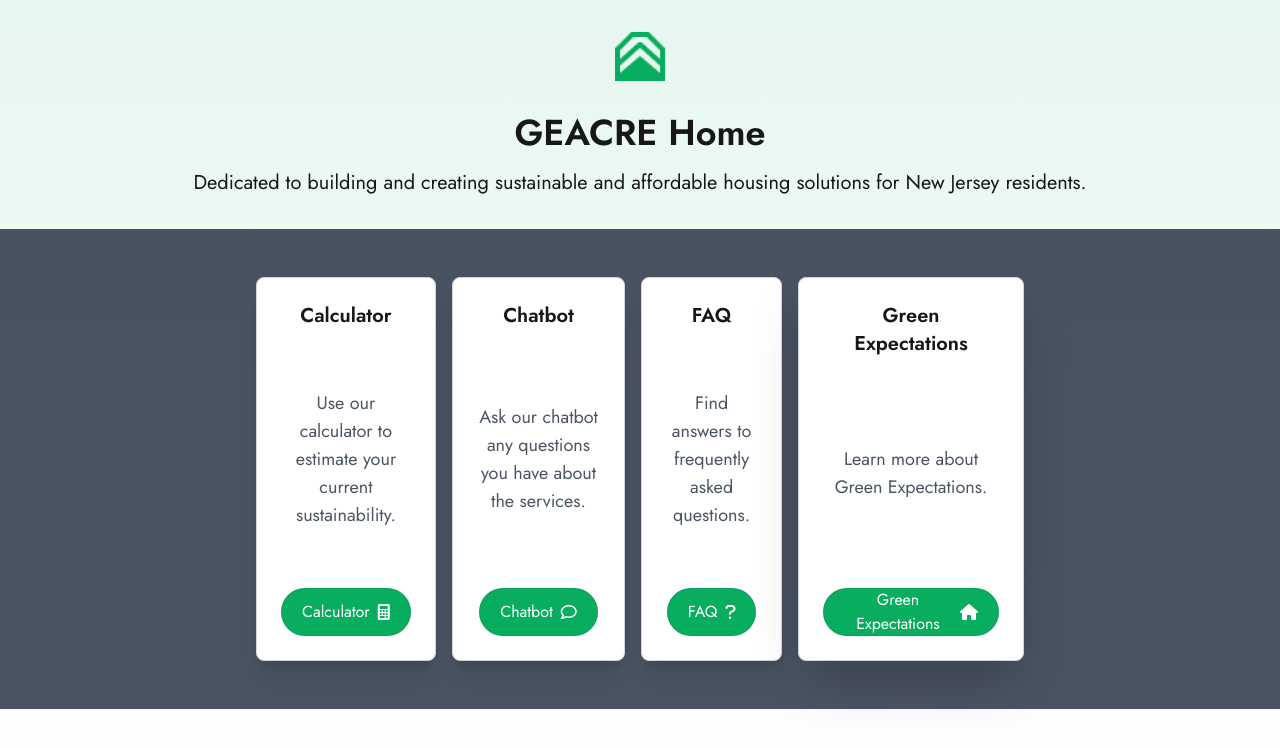
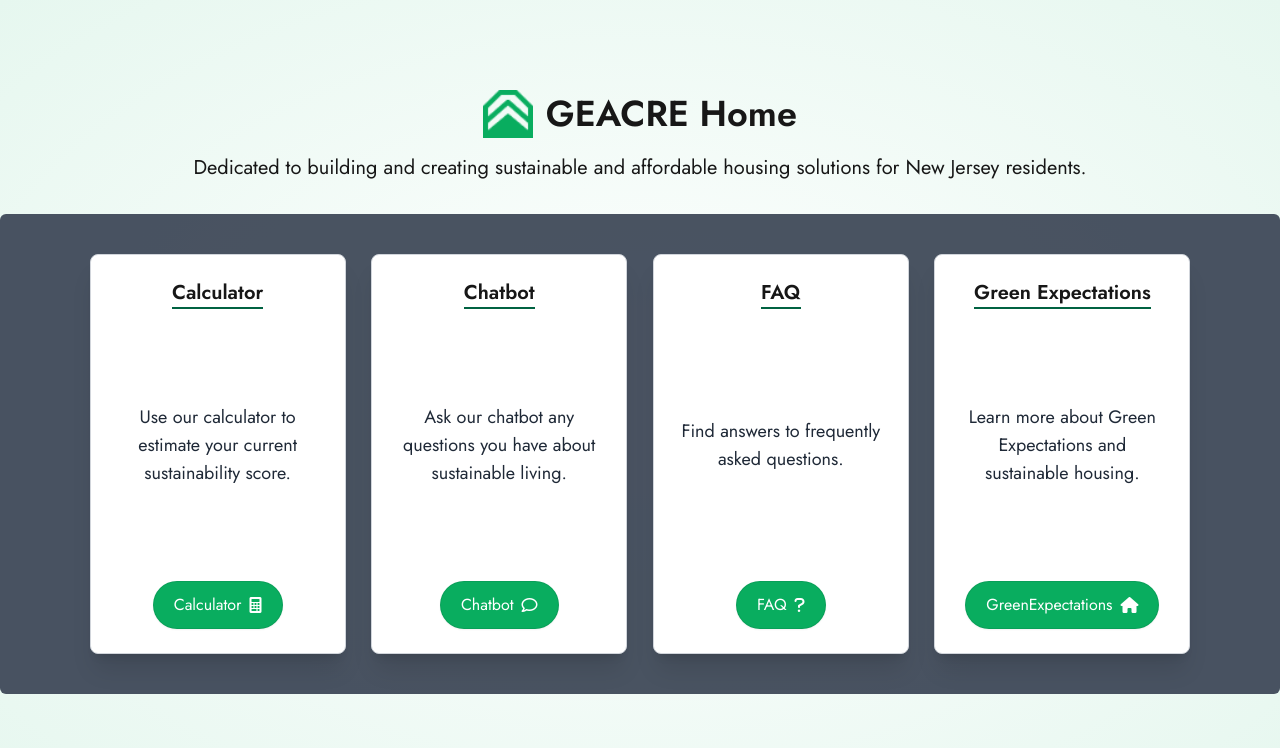
Before and after one commit to samm-47/CAPST, a Next.js app: page / in a window 1280 px wide. Shown: the top 748 px of the page. Built offline with nearby package versions, Linux system fonts and the light colour scheme.

Commit message:
Reformatted code for home page and added small UI changes
Moved home page CSS styles to ./globals.css
Tweaked UI including element size, style, font color for accessiblity
Added dynamic margins/spacing between elements using gap - [vw/vh] attribute

```diff
--- a/app/globals.css
+++ b/app/globals.css
@@ -45,7 +45,82 @@ input[type=number] {
     -moz-appearance: textfield;
 }
 
-/* Default background for content page */
+/*
+Home Page
+*/
+
+/* Background of home page */
+.home-page-bg {
+  display: flex;
+  flex-direction: column;
+  align-items: center;
+  justify-content: center;
+  height: 100vh;
+  gap: 2vh;
+  background: radial-gradient(ellipse, #FFFFFF, var(--mint-green));
+}
+
+/* Gray navigation ribbon */
+.nav-ribbon-body {
+  display: flex;
+  height: 60vh;
+  width: 100vw;
+  flex-direction: row;
+  align-items: center;
+  justify-content: center;
+  gap: 2vw;
+  @apply bg-[rgba(55,65,81,0.90)] rounded-md
+}
+
+/* Card with white background on navigation ribbon */
+.nav-ribbon-card {
+  height: 50vh;
+  width: 20vw;
+  display: flex;
+  flex-direction: column;
+  align-items: center;
+  justify-content: space-between;
+  @apply bg-white border border-gray-300 shadow-xl rounded-lg p-6 text-center
+}
+
+/* Title of navigation ribbon card */
+.nav-ribbon-card-title {
+  @apply text-xl font-semibold mb-4 border-b-2 border-coffee-green
+}
+
+/* Caption of navigation ribbon card */
+.nav-ribbon-card-caption {
+  @apply text-lg text-gray-800 mb-4
+}
+
+/* Button on navigation ribbon card */
+.nav-ribbon-card-button {
+  @apply bg-greenify-button-green rounded-full shadow-sm border border-solid border-black/[.08] transition-colors flex items-center justify-center text-white text-sm sm:text-base h-10 sm:h-12 px-4 sm:px-5 hover:bg-coffee-green;
+}
+/* End of Home Page */
+
+
+/*
+Default Elements
+*/
+
+/* Centered flex column */
+.flex-col-centered {
+  display: flex;
+  flex-direction: column;
+  align-items: center;
+  justify-content: center;
+}
+
+/* Centered flex column */
+.flex-row-centered {
+  display: flex;
+  flex-direction: row;
+  align-items: center;
+  justify-content: center;
+}
+
+/* Default page background with vertical mintgreen->white gradient */
 .default-page-bg {
   display: flex;
   min-height: 100vh;
@@ -54,6 +129,7 @@ input[type=number] {
   justify-content: center;
   background: linear-gradient(to bottom, var(--mint-green), #FFFFFF);
 }
+/* End of Default Elements */
 
 /*
 Navigation Bar
@@ -79,7 +155,4 @@ Navigation Bar
 .green-expectations-us-link {
   @apply font-bold text-sm uppercase tracking-wider text-black hover:text-coffee-green;
 }
-
-/*
-End of Navigation Bar
-*/
+/* End of Navigation Bar */
--- a/app/page.tsx
+++ b/app/page.tsx
@@ -5,8 +5,10 @@ import Link from 'next/link';
 
 export default function Home() {
   return (
-    <div className="min-h-screen grid grid-rows-[auto_1fr_auto] gap-8 pb-12 bg-gradient-to-b from-mint-green to-[#FFFFFF]">
-      <main className="flex flex-col gap-8 row-start-2 items-center">
+    <div>
+      <div className="home-page-bg">
+        <div className="flex-col-centered gap-[2vh]">
+          <div className="flex-row-centered gap-[1vw]">
             {/* Green Expectations Logo Image */}
               <Image
                 className="object-cover"
@@ -17,81 +19,92 @@ export default function Home() {
                 height={50}
                 priority
               />
-        <div className="list-inside list-decimal text-sm text-center sm:text-center font-[family-name:var(--font-geist-mono)]">
               <h1 className="text-4xl font-semibold">GEACRE Home</h1>
-          <p className="text-xl mt-4">Dedicated to building and creating sustainable and affordable housing solutions for New Jersey residents.</p>
           </div>
 
-         {/* Ribbon Section */}
-        <div className="w-full bg-[rgba(55,65,81,0.90)] py-8 sm:py-12">{/* Gray ribbon across middle */}
-          <div className="flex gap-4 flex-col sm:flex-row items-center justify-center">
+          <div>
+              <p className="text-xl">Dedicated to building and creating sustainable and affordable housing solutions for New Jersey residents.</p>
+          </div>
+        </div>
 
+        <div className="nav-ribbon-body mt-[2vh]">
           {/* Card for Calculator */}
-            <div className="ml-64 h-48 md:h-64 lg:h-96 bg-white border border-gray-300 shadow-xl rounded-lg p-6 text-center flex flex-col justify-between items-center">
-              <h2 className="text-xl font-semibold mb-4">Calculator</h2>
-              <p className="text-lg text-gray-600 mb-4">
-                Use our calculator to estimate your current sustainability.
+            <div className="nav-ribbon-card">
+              <h2 className="nav-ribbon-card-title">
+                Calculator
+              </h2>
+              <p className="nav-ribbon-card-caption">
+                Use our calculator to estimate your current sustainability score.
               </p>
               {/* Link to the Calculator page */}
               <Link
                 href="/calculator"
-                className="bg-greenify-button-green rounded-full shadow-sm border border-solid border-black/[.08] transition-colors flex items-center justify-center text-white text-sm sm:text-base h-10 sm:h-12 px-4 sm:px-5 hover:bg-coffee-green"
+                className="nav-ribbon-card-button"
               >
                 Calculator
                 <i className="ml-2 fa-solid fa-calculator"></i>
               </Link>
             </div>
+
           {/* Card for Chatbot */}
-            <div className="h-48 md:h-64 lg:h-96 bg-white border border-gray-300 shadow-xl rounded-lg p-6 text-center flex flex-col justify-between items-center">
-              <h2 className="text-xl font-semibold mb-4">Chatbot</h2>
-              <p className="text-lg text-gray-600 mb-4">
-                Ask our chatbot any questions you have about the services.
+            <div className="nav-ribbon-card">
+                <h2 className="nav-ribbon-card-title">
+                  Chatbot
+                </h2>
+                <p className="nav-ribbon-card-caption">
+                  Ask our chatbot any questions you have about sustainable living.
                 </p>
                 {/* Link to the Chatbot page */}
                 <Link
                   href="/chatbot"
-                className="bg-greenify-button-green rounded-full shadow-sm border border-solid border-black/[.08] transition-colors flex items-center justify-center text-white text-sm sm:text-base h-10 sm:h-12 px-4 sm:px-5 hover:bg-coffee-green"
+                  className="nav-ribbon-card-button"
                 >
                   Chatbot
                   <i className="ml-2 fa-regular fa-comment"></i>
                 </Link>
               </div>
+
             {/* Card for FAQ */}
-            <div className="h-96 bg-white border border-gray-300 shadow-xl rounded-lg p-6 text-center flex flex-col justify-between items-center">
-              <h2 className="text-xl font-semibold mb-4">FAQ</h2>
-              <p className="text-lg text-gray-600 mb-4">
+              <div className="nav-ribbon-card">
+                <h2 className="nav-ribbon-card-title">FAQ</h2>
+                <p className="nav-ribbon-card-caption">
                   Find answers to frequently asked questions.
                 </p>
                 {/* Link to the FAQ page */}
                 <Link
                   href="/faq"
-                className="bg-greenify-button-green rounded-full shadow-sm border border-solid border-black/[.08] transition-colors flex items-center justify-center text-white text-sm sm:text-base h-10 sm:h-12 px-4 sm:px-5 hover:bg-coffee-green"
+                  className="nav-ribbon-card-button"
                 >
                   FAQ
                   <i className="ml-2 fa-solid fa-question"></i>
                 </Link>
               </div>
+
             {/* Card for Green Expectations */}
-            <div className="mr-64 h-96 bg-white border border-gray-300 shadow-2xl rounded-lg p-6 text-center flex flex-col justify-between items-center">
-              <h2 className="text-xl font-semibold mb-4">Green Expectations</h2>
-              <p className="text-lg text-gray-600 mb-4">
-                Learn more about Green Expectations.
+              <div className="nav-ribbon-card">
+                <h2 className="nav-ribbon-card-title">
+                  Green Expectations
+                </h2>
+                <p className="nav-ribbon-card-caption">
+                  Learn more about Green Expectations and sustainable housing.
                 </p>
                 {/* Link to the GreenExpectations Real Estate website */}
                 <Link
                 href="https://greenexpectations.us/"
-              className="green-expectations-us bg-greenify-button-green rounded-full shadow-sm border border-solid border-black/[.08] transition-colors flex items-center justify-center text-white text-sm sm:text-base h-10 sm:h-12 px-4 sm:px-5 sm:min-w-44 hover:bg-coffee-green"
+                className="nav-ribbon-card-button"
                 // Used to open website in a new tab
                 target="_blank" rel="noopener noreferrer"
                 >
-              Green Expectations
+                GreenExpectations
                 <i className="ml-2 fa-solid fa-house"></i> {/* House Icon */}
                 </Link>
               </div>
         </div>
+
+        <div>
         </div>
-        {/* TODO: Add same sized footer with same gradient as header*/}
-      </main>
+
+      </div>
     </div>
   );
 }
```
Lines whose indentation alone changed are shown as unchanged.
